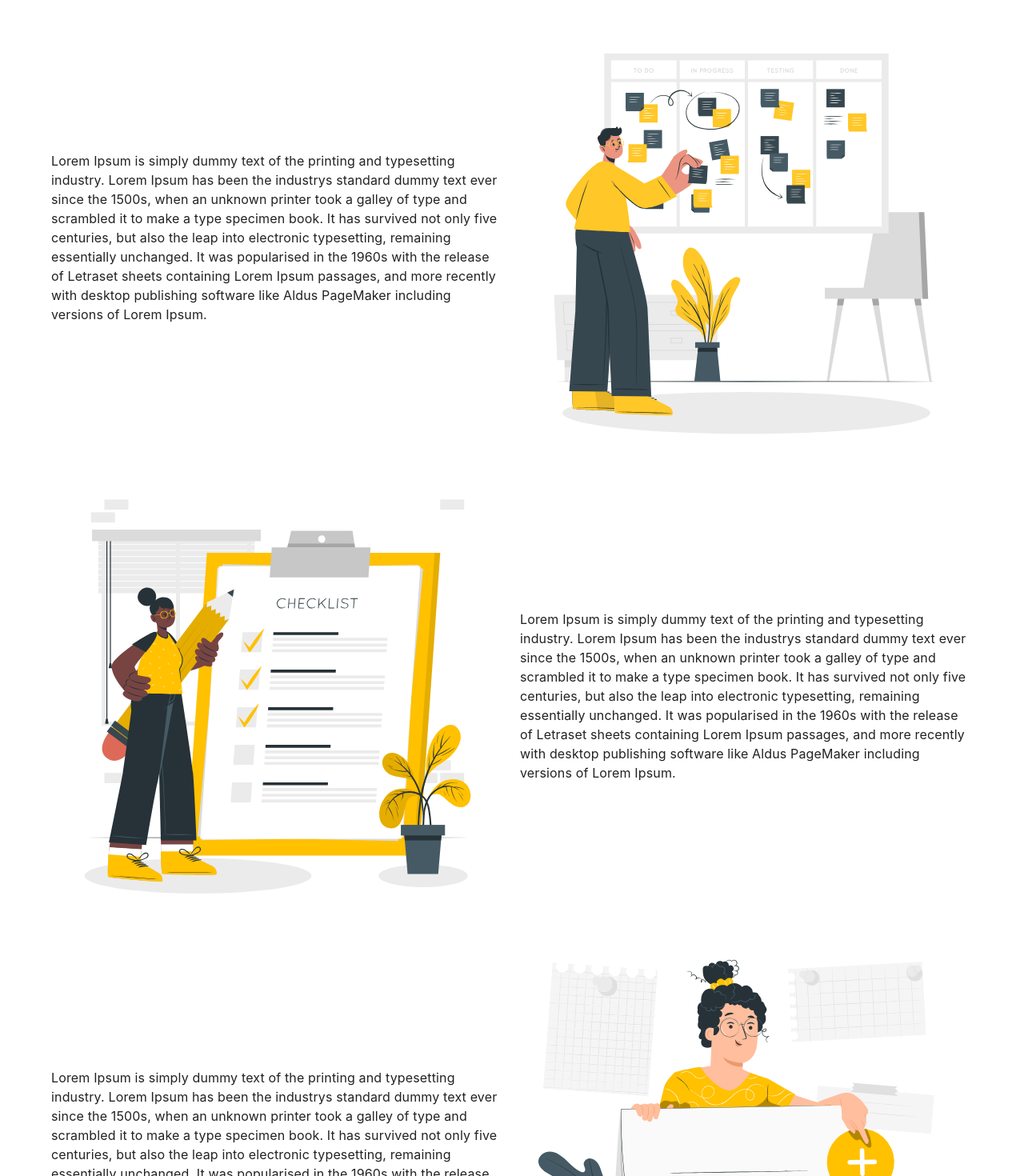
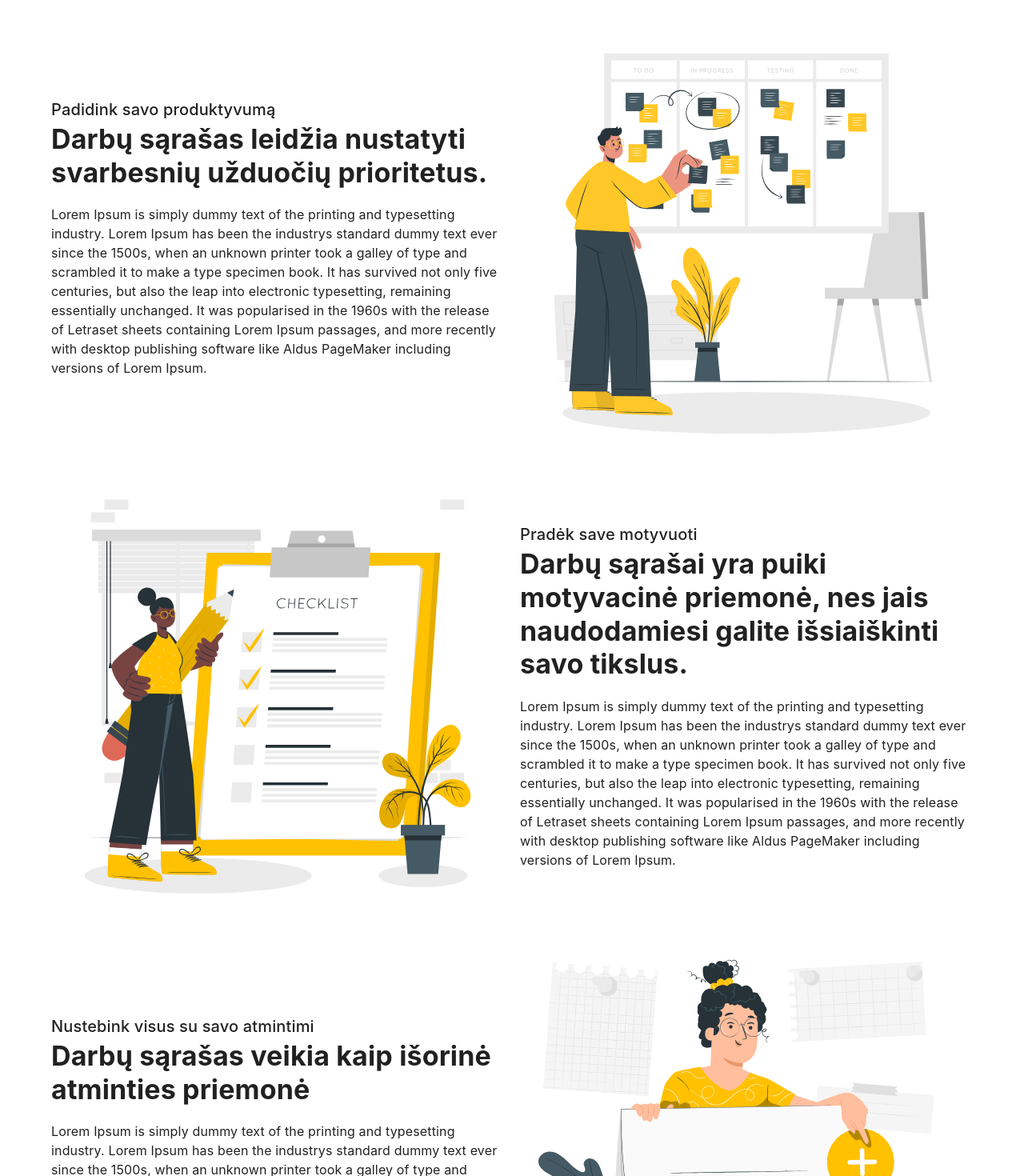
Before and after one commit to T4dam/Tasky, a React (Create React App) app in the folder client/: page / in a window 1280 px wide. Shown: the part 720-2190 px from the top of the page at 80% size. Built offline with nearby package versions, Linux system fonts and the light colour scheme; grey boxes are pictures that could not be loaded.

Commit message:
landing page pabaiga

```diff
--- a/client/src/pages/AboutPage.jsx
+++ b/client/src/pages/AboutPage.jsx
@@ -1,7 +1,39 @@
 import React from 'react';
+import { Container, Box, Typography } from '@mui/material';
 
 const AboutPage = () => (
-  <h1>Account Page</h1>
+  <Container>
+    <Box sx={{
+      mx: 'auto',
+      maxWidth: '600px',
+      mt: '50px',
+    }}
+    >
+      <Box>
+        <Typography
+          element="h3"
+          variant="h4"
+          sx={{
+            fontWeight: '700', mb: '20px', textAlign: { xs: 'center', sm: 'left' },
+          }}
+        >
+          Darbų sąrašas leidžia nustatyti svarbesnių užduočių prioritetus.
+        </Typography>
+        <Typography>
+          Atrodo, kad tai toks paprastas sprendimas, nes rašikliu užrašyti
+          ant popieriaus ir skirti laiko savo
+          dienos darbų sąrašui sudaryti, dienos planas padeda apibrėžti
+          jūsų iššūkius ir tikslus. Taip išvengiama laiko švaistymo bandant
+          nustatyti, kokią kitą svarbiausią
+          užduotį reikia atlikti vėliau, o dar svarbiau - įsitikinti, kad nepamiršite
+          padaryti ko nors svarbaus.
+          Darbų sąrašai - tai būdas padidinti produktyvumą, neleidžiantis nieko nepamiršti,
+          padedantis nustatyti užduočių prioritetus, efektyviai valdyti užduotis,
+          išmintingai naudoti laiką ir pagerinti laiko valdymą bei darbo eigą.
+        </Typography>
+      </Box>
+    </Box>
+  </Container>
 );
 
 export default AboutPage;
--- a/client/src/pages/home-page.jsx
+++ b/client/src/pages/home-page.jsx
@@ -12,9 +12,16 @@ const HomePage = () => (
     <Banner />
     <Container>
 
-      <Box sx={{ display: 'flex', flexDirection: { xs: 'column', md: 'row' }, alignItems: 'center' }}>
+      <Box sx={{
+        display: 'flex', flexDirection: { xs: 'column', md: 'row' }, alignItems: 'center', mt: { xs: '20px', lg: '0' },
+      }}
+      >
         <Box sx={{ width: { xs: '100%', sm: '70%' }, paddingRight: '10px' }}>
-          <Typography sx={{ display: 'flex', justifyContent: 'flex-end' }}>
+          <Typography element="h4" variant="h6" sx={{ textAlign: { xs: 'center', sm: 'left' } }}>Padidink savo produktyvumą</Typography>
+          <Typography element="h3" variant="h4" sx={{ fontWeight: '700', mb: '20px', textAlign: { xs: 'center', sm: 'left' } }}>
+            Darbų sąrašas leidžia nustatyti svarbesnių užduočių prioritetus.
+          </Typography>
+          <Typography sx={{ display: 'flex', justifyContent: 'flex-end', textAlign: { xs: 'center', sm: 'left' } }}>
             Lorem Ipsum is simply dummy text of the printing and
             typesetting industry. Lorem Ipsum has been the industrys
             standard dummy text ever since the 1500s, when an
@@ -37,6 +44,11 @@ const HomePage = () => (
           <img src={Pic2} alt="guy with the task board" />
         </Box>
         <Box sx={{ width: { xs: '100%', sm: '70%' }, height: 'auto', paddingLeft: '10px' }}>
+          <Typography element="h4" variant="h6" sx={{ textAlign: { xs: 'center', sm: 'left' } }}>Pradėk save motyvuoti</Typography>
+          <Typography element="h3" variant="h4" sx={{ fontWeight: '700', mb: '20px', textAlign: { xs: 'center', sm: 'left' } }}>
+            Darbų sąrašai yra puiki motyvacinė priemonė,
+            nes jais naudodamiesi galite išsiaiškinti savo tikslus.
+          </Typography>
           <Typography sx={{ display: 'flex', justifyContent: 'flex-end' }}>
             Lorem Ipsum is simply dummy text of the printing and
             typesetting industry. Lorem Ipsum has been the industrys
@@ -54,6 +66,10 @@ const HomePage = () => (
       </Box>
       <Box sx={{ display: 'flex', flexDirection: { xs: 'column', md: 'row' }, alignItems: 'center' }}>
         <Box sx={{ width: { xs: '100%', sm: '70%' }, paddingRight: '10px' }}>
+          <Typography element="h4" variant="h6" sx={{ textAlign: { xs: 'center', sm: 'left' } }}>Nustebink visus su savo atmintimi</Typography>
+          <Typography element="h3" variant="h4" sx={{ fontWeight: '700', mb: '20px', textAlign: { xs: 'center', sm: 'left' } }}>
+            Darbų sąrašas veikia kaip išorinė atminties priemonė
+          </Typography>
           <Typography sx={{ display: 'flex', justifyContent: 'flex-end' }}>
             Lorem Ipsum is simply dummy text of the printing and
             typesetting industry. Lorem Ipsum has been the industrys
```
